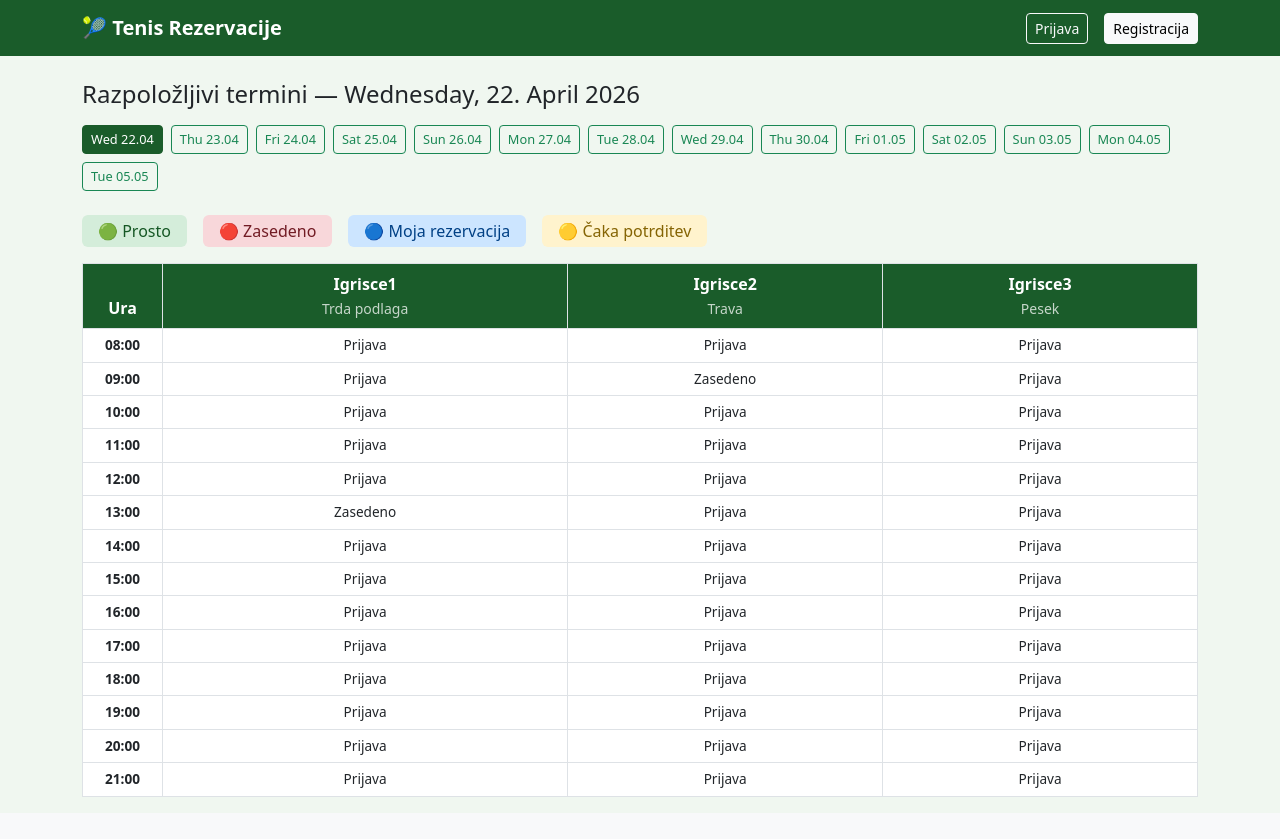
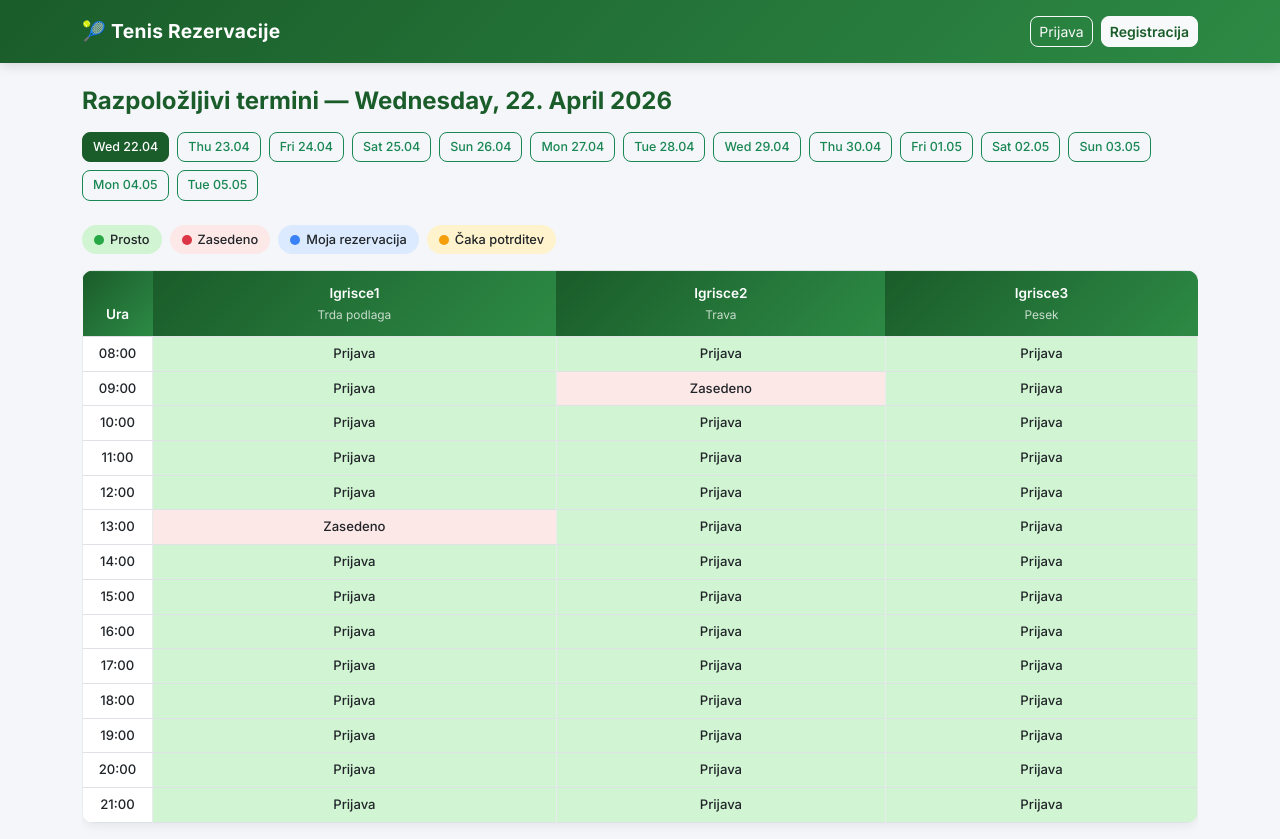
Before and after one commit to insiderxx/RIS_aplikacija, a Django app: page / in a window 1280 px wide. Before the commit the page ends 797 px from the top, so only its background shows below. Run offline with Django 5.2, Linux system fonts and the light colour scheme; data comes from the database, SQL or seed files in the repository; both versions use the stored data as it was after the commit.

Commit message:
izboljsano

```diff
--- a/rezervacije/templates/base.html
+++ b/rezervacije/templates/base.html
@@ -5,26 +5,169 @@
     <meta name="viewport" content="width=device-width, initial-scale=1">
     <title>Tenis Rezervacije</title>
     <link href="https://cdn.jsdelivr.net/npm/bootstrap@5.3.0/dist/css/bootstrap.min.css" rel="stylesheet">
+    <link href="https://fonts.googleapis.com/css2?family=Inter:wght@400;500;600;700&display=swap" rel="stylesheet">
     <style>
-        body { background: #f0f7f0; }
-        .navbar { background: #1a5c2a !important; }
-        .navbar-brand, .nav-link { color: white !important; }
-        .cell-prosto  { background: #d4edda; cursor: pointer; transition: background .2s; }
-        .cell-prosto:hover { background: #28a745; color: white; }
-        .cell-zasedeno { background: #f8d7da; cursor: not-allowed; }
-        .cell-moje    { background: #cce5ff; cursor: pointer; }
-        .cell-cakajoca { background: #fff3cd; cursor: not-allowed; }
-        .grid-table th { background: #1a5c2a; color: white; text-align: center; }
-        .grid-table td { text-align: center; vertical-align: middle; font-size: 0.85rem; padding: 6px; }
-        .datum-btn { font-size: 0.8rem; }
-        .datum-btn.active { background: #1a5c2a !important; border-color: #1a5c2a !important; }
+        * { font-family: 'Inter', sans-serif; }
+
+        body { background: #f4f6f9; }
+
+        /* NAVBAR */
+        .navbar {
+            background: linear-gradient(135deg, #1a5c2a, #2d8a45) !important;
+            box-shadow: 0 2px 12px rgba(0,0,0,0.15);
+            padding: 12px 0;
+        }
+        .navbar-brand {
+            color: white !important;
+            font-size: 1.2rem;
+            font-weight: 700;
+            letter-spacing: 0.3px;
+        }
+        .nav-link {
+            color: rgba(255,255,255,0.9) !important;
+            font-size: 0.9rem;
+            font-weight: 500;
+            padding: 6px 12px !important;
+            border-radius: 6px;
+            transition: background 0.2s;
+        }
+        .nav-link:hover { background: rgba(255,255,255,0.15); }
+        .nav-username {
+            color: rgba(255,255,255,0.7);
+            font-size: 0.85rem;
+            border-left: 1px solid rgba(255,255,255,0.3);
+            padding-left: 12px;
+        }
+
+        /* GRID TABELA */
+        .grid-table { border-radius: 12px; overflow: hidden; box-shadow: 0 2px 12px rgba(0,0,0,0.08); }
+        .grid-table thead th {
+            background: linear-gradient(135deg, #1a5c2a, #2d8a45);
+            color: white;
+            text-align: center;
+            font-weight: 600;
+            font-size: 0.85rem;
+            padding: 12px 8px;
+            border: none;
+        }
+        .grid-table td {
+            text-align: center;
+            vertical-align: middle;
+            font-size: 0.82rem;
+            padding: 7px 5px;
+            border-color: #e9ecef;
+            font-weight: 500;
+        }
+        .ura-col {
+            background: #f8f9fa;
+            color: #495057;
+            font-weight: 600;
+            font-size: 0.85rem;
+            width: 70px;
+        }
+
+        /* CELICE */
+        .cell-prosto {
+            background: #d1f5d3 !important;
+            color: #155724;
+            cursor: pointer;
+            transition: all 0.15s;
+        }
+        .cell-prosto:hover {
+            background: #28a745 !important;
+            color: white;
+            transform: scale(1.02);
+        }
+        .cell-zasedeno {
+            background: #fde8e8 !important;
+            color: #842029;
+            cursor: not-allowed;
+        }
+        .cell-moje {
+            background: #dbeafe !important;
+            color: #1e40af;
+            cursor: pointer;
+        }
+        .cell-cakajoca {
+            background: #fff3cd !important;
+            color: #856404;
+            cursor: not-allowed;
+        }
+
+        /* LEGENDA */
+        .legenda-pill {
+            display: inline-flex;
+            align-items: center;
+            gap: 6px;
+            padding: 5px 12px;
+            border-radius: 20px;
+            font-size: 0.8rem;
+            font-weight: 500;
+        }
+        .legenda-dot {
+            width: 10px;
+            height: 10px;
+            border-radius: 50%;
+            display: inline-block;
+        }
+
+        /* DATUM GUMBI */
+        .datum-btn {
+            font-size: 0.78rem;
+            font-weight: 500;
+            border-radius: 8px !important;
+            padding: 5px 10px;
+        }
+        .datum-btn.active {
+            background: #1a5c2a !important;
+            border-color: #1a5c2a !important;
+            color: white !important;
+        }
+
+        /* KARTICE */
+        .card {
+            border: none;
+            border-radius: 14px;
+            box-shadow: 0 2px 12px rgba(0,0,0,0.08);
+        }
+        .card-header {
+            border-radius: 14px 14px 0 0 !important;
+            font-weight: 600;
+            padding: 14px 20px;
+        }
+
+        /* FORMA */
+        .form-control, .form-select {
+            border-radius: 8px;
+            border: 1.5px solid #dee2e6;
+            padding: 9px 12px;
+            font-size: 0.9rem;
+            transition: border-color 0.2s;
+        }
+        .form-control:focus, .form-select:focus {
+            border-color: #2d8a45;
+            box-shadow: 0 0 0 3px rgba(45,138,69,0.15);
+        }
+        .btn-success {
+            background: linear-gradient(135deg, #1a5c2a, #2d8a45);
+            border: none;
+            border-radius: 8px;
+            font-weight: 600;
+            padding: 9px 20px;
+            transition: opacity 0.2s;
+        }
+        .btn-success:hover { opacity: 0.9; }
+
+        /* ALERTS */
+        .alert { border-radius: 10px; border: none; font-size: 0.9rem; }
     </style>
 </head>
 <body>
+
 <nav class="navbar navbar-expand-lg mb-4">
     <div class="container">
-        <a class="navbar-brand fw-bold">🎾 Tenis Rezervacije</a>
-        <div class="d-flex gap-3 align-items-center">
+        <a class="navbar-brand">🎾 Tenis Rezervacije</a>
+        <div class="d-flex gap-1 align-items-center">
             {% if user.is_authenticated %}
                 <a class="nav-link" href="{% url 'grid' %}">Igrišča</a>
                 <a class="nav-link" href="{% url 'moje_rezervacije' %}">Moje rezervacije</a>
@@ -32,13 +175,13 @@
                     <a class="nav-link" href="{% url 'trener_panel' %}">👨‍🏫 Trener panel</a>
                 {% endif %}
                 {% if user.je_admin %}
-                    <a class="nav-link" href="/admin/">Admin</a>
+                    <a class="nav-link" href="/admin/">⚙️ Admin</a>
                 {% endif %}
-                <span class="text-white opacity-75">{{ user.username }}</span>
-                <a class="btn btn-outline-light btn-sm" href="{% url 'odjava' %}">Odjava</a>
+                <span class="nav-username ms-2">{{ user.username }}</span>
+                <a class="btn btn-outline-light btn-sm ms-2" style="border-radius:8px; font-size:0.85rem;" href="{% url 'odjava' %}">Odjava</a>
             {% else %}
-                <a class="btn btn-outline-light btn-sm" href="{% url 'prijava' %}">Prijava</a>
-                <a class="btn btn-light btn-sm" href="{% url 'registracija' %}">Registracija</a>
+                <a class="btn btn-outline-light btn-sm" style="border-radius:8px;" href="{% url 'prijava' %}">Prijava</a>
+                <a class="btn btn-light btn-sm ms-1" style="border-radius:8px; color:#1a5c2a; font-weight:600;" href="{% url 'registracija' %}">Registracija</a>
             {% endif %}
         </div>
     </div>
@@ -53,6 +196,7 @@
     {% endfor %}
     {% block content %}{% endblock %}
 </div>
+
 <script src="https://cdn.jsdelivr.net/npm/bootstrap@5.3.0/dist/js/bootstrap.bundle.min.js"></script>
 </body>
 </html>
--- a/rezervacije/templates/grid.html
+++ b/rezervacije/templates/grid.html
@@ -1,7 +1,7 @@
 {% extends 'base.html' %}
 {% block content %}
 
-<h4 class="mb-3">Razpoložljivi termini — {{ datum|date:'l, d. F Y' }}</h4>
+<h4 class="mb-3 fw-700" style="color:#1a5c2a; font-weight:700;">Razpoložljivi termini — {{ datum|date:'l, d. F Y' }}</h4>
 
 <!-- Koledar 14 dni -->
 <div class="d-flex flex-wrap gap-2 mb-4">
@@ -14,11 +14,19 @@
 </div>
 
 <!-- Legenda -->
-<div class="d-flex gap-3 mb-3 flex-wrap">
-    <span class="px-3 py-1 rounded" style="background:#d4edda;color:#155724;">🟢 Prosto</span>
-    <span class="px-3 py-1 rounded" style="background:#f8d7da;color:#721c24;">🔴 Zasedeno</span>
-    <span class="px-3 py-1 rounded" style="background:#cce5ff;color:#004085;">🔵 Moja rezervacija</span>
-    <span class="px-3 py-1 rounded" style="background:#fff3cd;color:#856404;">🟡 Čaka potrditev</span>
+<div class="d-flex gap-2 mb-3 flex-wrap">
+    <span class="legenda-pill" style="background:#d1f5d3;">
+        <span class="legenda-dot" style="background:#28a745;"></span> Prosto
+    </span>
+    <span class="legenda-pill" style="background:#fde8e8;">
+        <span class="legenda-dot" style="background:#dc3545;"></span> Zasedeno
+    </span>
+    <span class="legenda-pill" style="background:#dbeafe;">
+        <span class="legenda-dot" style="background:#3b82f6;"></span> Moja rezervacija
+    </span>
+    <span class="legenda-pill" style="background:#fff3cd;">
+        <span class="legenda-dot" style="background:#f59e0b;"></span> Čaka potrditev
+    </span>
 </div>
 
 <!-- Grid -->
@@ -26,7 +34,7 @@
 <table class="table table-bordered grid-table">
     <thead>
         <tr>
-            <th style="width:80px">Ura</th>
+            <th style="width:70px;">Ura</th>
             {% for ig in igrisca %}
                 <th>{{ ig.ime }}<br><small class="fw-normal opacity-75">{{ ig.get_povrsina_display }}</small></th>
             {% endfor %}
@@ -35,7 +43,7 @@
     <tbody>
         {% for vrstica in grid_rows %}
         <tr>
-            <td class="fw-bold">{{ vrstica.ura_str }}</td>
+            <td class="ura-col">{{ vrstica.ura_str }}</td>
             {% for celica in vrstica.celice %}
                 {% if celica.stanje == 'prosto' %}
                     {% if user.is_authenticated %}
@@ -50,17 +58,11 @@
                         </td>
                     {% endif %}
                 {% elif celica.stanje == 'moje' %}
-                    <td class="cell-moje">
-                        Moje ✓
-                    </td>
+                    <td class="cell-moje">Moje ✓</td>
                 {% elif celica.stanje == 'cakajoca' %}
-                    <td class="cell-cakajoca">
-                        Čaka...
-                    </td>
+                    <td class="cell-cakajoca">Čaka...</td>
                 {% else %}
-                    <td class="cell-zasedeno">
-                        Zasedeno
-                    </td>
+                    <td class="cell-zasedeno">Zasedeno</td>
                 {% endif %}
             {% endfor %}
         </tr>
--- a/rezervacije/templates/trener_panel.html
+++ b/rezervacije/templates/trener_panel.html
@@ -38,10 +38,10 @@
                     <td class="d-flex gap-2">
                         <a href="{% url 'potrdi' r.id %}"
                            class="btn btn-success btn-sm"
-                           onclick="return confirm('Potrdiš ta trening?')">✅ Potrdi</a>
+                           onclick="return confirm('Želite potrditi termin?')">✅ Potrdi</a>
                         <a href="{% url 'zavrni' r.id %}"
                            class="btn btn-danger btn-sm"
-                           onclick="return confirm('Zavrneš ta trening?')">❌ Zavrni</a>
+                           onclick="return confirm('Želite zavrniti termin?')">❌ Zavrni</a>
                     </td>
                 </tr>
                 {% endfor %}
```
Also changed, not shown: db.sqlite3.
